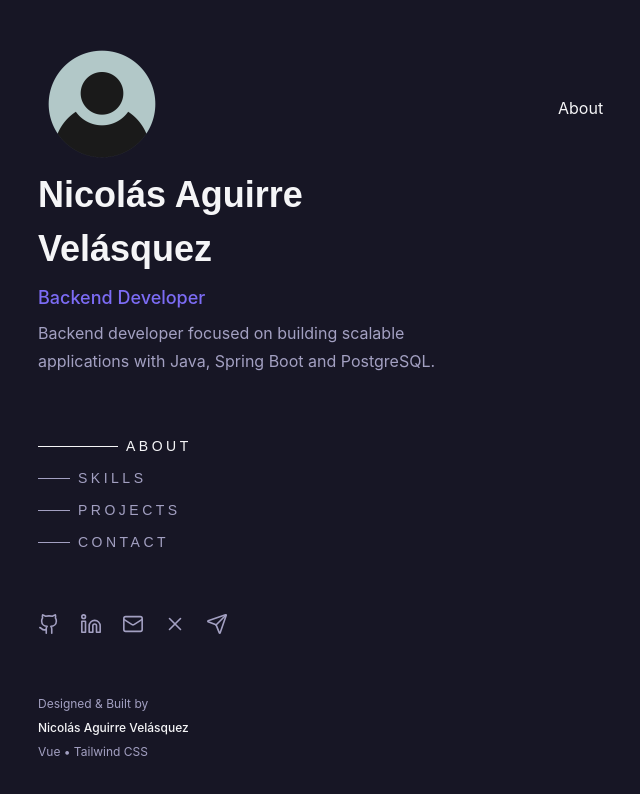
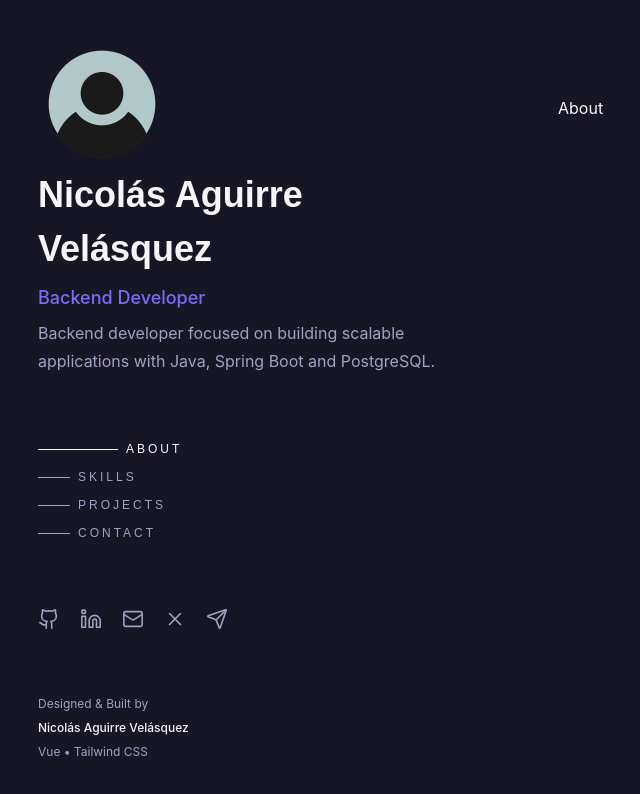
Before and after one commit to nicolasav0/web-portfolio, a Vue app in the folder frontend/: page / in a window 1280 px wide. Shown: the top 794 px of the page, without its empty margins (2-642 px from the left). Built offline with nearby package versions, Linux system fonts and the light colour scheme.

Commit message:
fix(front): change buttons text size

```diff
--- a/frontend/src/components/layout/Navigation.vue
+++ b/frontend/src/components/layout/Navigation.vue
@@ -30,7 +30,7 @@ const { scrollToSection } = useScrollToSection()
           />
 
           <span
-            class="font-heading text-sm uppercase tracking-[0.25em] transition-all duration-300"
+            class="font-heading text-xs uppercase tracking-[0.25em] transition-all duration-300"
             :style="{
               color:
                 activeSection === item.target
```
